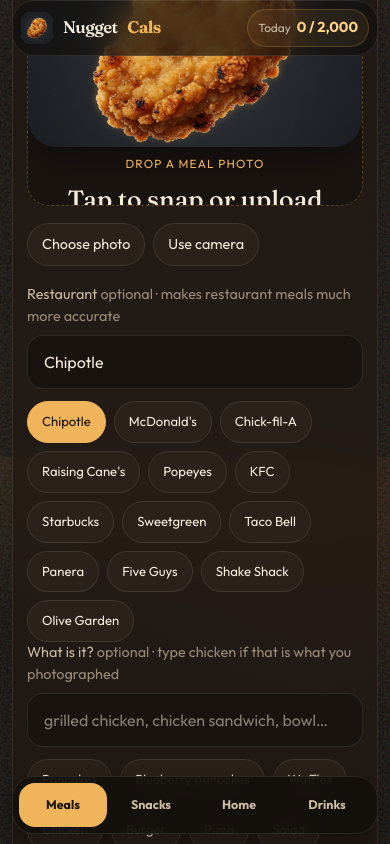
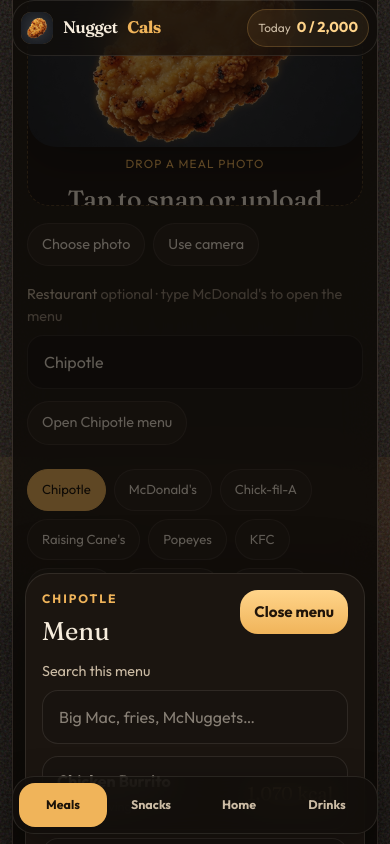
Before and after one commit to FrenchyX10/nuggetcals, a Next.js app: page / in a window 390 px wide. Both pictures are taken after a click on the button "Chipotle". Shown: the part 1231-2075 px from the top of the page. Built offline with nearby package versions, Linux system fonts and the light colour scheme.

Commit message:
Add restaurant autocomplete that opens the chain menu.
Type McDonald's and the official items pop up. Tap one to log it, or Close menu if the meal is not listed. The sheet is sized for phones.

```diff
--- a/app/globals.css
+++ b/app/globals.css
@@ -1022,6 +1022,154 @@
   }
 }
 
+.resto-picker {
+  position: relative;
+  margin-bottom: 12px;
+}
+
+.suggest-list {
+  position: absolute;
+  left: 0;
+  right: 0;
+  z-index: 25;
+  max-height: 240px;
+  overflow: auto;
+  margin: -6px 0 12px;
+  padding: 6px;
+  list-style: none;
+  border: 1px solid var(--line);
+  border-radius: 16px;
+  background: #1b1510;
+  box-shadow: var(--shadow);
+}
+
+.suggest-list button {
+  width: 100%;
+  min-height: 44px;
+  border: 0;
+  border-radius: 12px;
+  background: transparent;
+  color: var(--ink);
+  padding: 10px 12px;
+  text-align: left;
+  cursor: pointer;
+}
+
+.suggest-list button:hover,
+.suggest-list button.is-on {
+  background: rgba(240, 180, 90, 0.14);
+}
+
+.menu-open {
+  margin: 0 0 12px;
+}
+
+.menu-sheet {
+  position: fixed;
+  inset: 0;
+  z-index: 50;
+  display: grid;
+  place-items: end center;
+  padding: 12px 12px calc(12px + env(safe-area-inset-bottom));
+  background: rgba(8, 6, 4, 0.62);
+}
+
+.menu-sheet-card {
+  width: min(560px, 100%);
+  max-height: min(82dvh, 720px);
+  display: flex;
+  flex-direction: column;
+  overflow: hidden;
+  border: 1px solid var(--line);
+  border-radius: 24px 24px 18px 18px;
+  background: #1b1510;
+  box-shadow: var(--shadow);
+  padding: 16px 16px 12px;
+}
+
+.menu-sheet-head {
+  display: flex;
+  align-items: start;
+  justify-content: space-between;
+  gap: 12px;
+  margin-bottom: 10px;
+}
+
+.menu-sheet-head h2 {
+  margin: 4px 0 0;
+  font-family: var(--font-serif);
+  font-size: 1.6rem;
+}
+
+.menu-close {
+  width: auto;
+  margin: 0;
+  min-height: 44px;
+  padding: 10px 14px;
+  font-size: 0.95rem;
+}
+
+.menu-list {
+  flex: 1;
+  overflow: auto;
+  -webkit-overflow-scrolling: touch;
+  margin: 0;
+  padding: 0 0 8px;
+  list-style: none;
+}
+
+.menu-item {
+  display: flex;
+  justify-content: space-between;
+  align-items: center;
+  gap: 12px;
+  width: 100%;
+  min-height: 56px;
+  margin-bottom: 8px;
+  border: 1px solid var(--line);
+  border-radius: 16px;
+  background: #18130f;
+  color: inherit;
+  padding: 12px 14px;
+  text-align: left;
+  cursor: pointer;
+}
+
+.menu-item strong {
+  display: block;
+}
+
+.menu-item small {
+  color: var(--muted);
+  font-size: 0.8rem;
+}
+
+.menu-item em {
+  flex-shrink: 0;
+  font-family: var(--font-serif);
+  font-style: normal;
+  font-size: 1.15rem;
+  color: var(--gold-2);
+}
+
+.menu-close-bottom {
+  width: 100%;
+  min-height: 44px;
+  margin-top: 4px;
+}
+
+@media (min-width: 861px) {
+  .menu-sheet {
+    place-items: center;
+    padding: 24px;
+  }
+
+  .menu-sheet-card {
+    border-radius: 24px;
+    max-height: min(78vh, 680px);
+  }
+}
+
 .snack-workspace {
   margin-bottom: 20px;
 }
--- a/components/BitewiseApp.tsx
+++ b/components/BitewiseApp.tsx
@@ -16,9 +16,10 @@
 import { prepareImage } from "@/lib/image";
 import { confidenceLabel, grams, kcal, methodLabel } from "@/lib/format";
 import { DAILY_PLANS, loadPlan, savePlan } from "@/lib/plan";
-import type { FoodRecord } from "@/lib/nutrition-data";
+import { findRestaurant, type FoodRecord } from "@/lib/nutrition-data";
 import type { MealAnalysis } from "@/lib/schema";
 import { SiteHeader } from "@/components/SiteHeader";
+import { RestaurantPicker } from "@/components/RestaurantPicker";
 import {
   applyPortionSize,
   inferMealSize,
@@ -300,6 +301,35 @@
     setSizeHint("");
   }
 
+  function pickMenuItem(record: FoodRecord) {
+    const chain = findRestaurant(restaurant) ?? record.restaurant ?? restaurant.trim();
+    setRestaurant(chain);
+    setDishHint(record.name);
+    const nextMeal = mealFromRecord(record, chain);
+    setMeal(nextMeal);
+    const id = entryId ?? crypto.randomUUID();
+    const entry: HistoryEntry = {
+      id,
+      createdAt: new Date().toISOString(),
+      thumbnail: thumbnail ?? "/nugget.jpg",
+      mealName: nextMeal.mealName,
+      restaurant: nextMeal.restaurant ?? chain,
+      totalCalories: nextMeal.totalCalories,
+      proteinG: nextMeal.proteinG,
+      carbsG: nextMeal.carbsG,
+      fatG: nextMeal.fatG,
+      overallConfidence: nextMeal.overallConfidence,
+      servings: 1,
+      result: nextMeal,
+    };
+    setEntryId(id);
+    setServings(1);
+    setHistory(addHistory(entry));
+    window.requestAnimationFrame(() => {
+      resultsRef.current?.scrollIntoView({ behavior: "smooth", block: "start" });
+    });
+  }
+
   function pickAlternative(record: FoodRecord) {
     const nextMeal = mealFromRecord(record, restaurant.trim());
     setMeal(nextMeal);
@@ -450,17 +480,11 @@
               ) : null}
             </div>
 
-            <label className="field">
-              <span>
-                Restaurant <em>optional · makes restaurant meals much more accurate</em>
-              </span>
-              <input
-                value={restaurant}
-                onChange={(event) => setRestaurant(event.target.value)}
-                placeholder="Chipotle, Olive Garden, the diner down the street…"
-                maxLength={80}
-              />
-            </label>
+            <RestaurantPicker
+              restaurant={restaurant}
+              onRestaurant={setRestaurant}
+              onPickItem={pickMenuItem}
+            />
 
             <div className="chips" aria-label="Restaurant shortcuts">
               {RESTAURANTS.map((name) => (
--- /dev/null
+++ b/components/RestaurantPicker.tsx
@@ -0,0 +1,187 @@
+"use client";
+
+import { useEffect, useMemo, useRef, useState } from "react";
+import { kcal } from "@/lib/format";
+import {
+  findRestaurant,
+  menuFor,
+  restaurantNames,
+  type FoodRecord,
+} from "@/lib/nutrition-data";
+
+export function RestaurantPicker({
+  restaurant,
+  onRestaurant,
+  onPickItem,
+}: {
+  restaurant: string;
+  onRestaurant: (value: string) => void;
+  onPickItem: (item: FoodRecord) => void;
+}) {
+  const [suggestOpen, setSuggestOpen] = useState(false);
+  const [menuOpen, setMenuOpen] = useState(false);
+  const [menuQuery, setMenuQuery] = useState("");
+  const openedFor = useRef("");
+  const boxRef = useRef<HTMLDivElement>(null);
+
+  const matched = findRestaurant(restaurant);
+  const names = useMemo(() => restaurantNames().sort(), []);
+  const suggestions = useMemo(() => {
+    const needle = restaurant.trim().toLowerCase();
+    if (!needle) return names;
+    return names.filter((name) => {
+      const lower = name.toLowerCase();
+      return (
+        lower.includes(needle) ||
+        needle.includes(lower) ||
+        findRestaurant(restaurant) === name
+      );
+    });
+  }, [restaurant, names]);
+
+  const menu = useMemo(() => {
+    if (!matched) return [];
+    const items = menuFor(matched);
+    const needle = menuQuery.trim().toLowerCase();
+    if (!needle) return items;
+    return items.filter((item) =>
+      `${item.name} ${item.aliases.join(" ")}`.toLowerCase().includes(needle),
+    );
+  }, [matched, menuQuery]);
+
+  useEffect(() => {
+    if (matched && openedFor.current !== matched) {
+      openedFor.current = matched;
+      setMenuOpen(true);
+      setMenuQuery("");
+      setSuggestOpen(false);
+    }
+    if (!matched) openedFor.current = "";
+  }, [matched]);
+
+  useEffect(() => {
+    function onDoc(event: MouseEvent) {
+      if (!boxRef.current?.contains(event.target as Node)) {
+        setSuggestOpen(false);
+      }
+    }
+    document.addEventListener("mousedown", onDoc);
+    return () => document.removeEventListener("mousedown", onDoc);
+  }, []);
+
+  function chooseRestaurant(name: string) {
+    onRestaurant(name);
+    setSuggestOpen(false);
+    openedFor.current = "";
+  }
+
+  function closeMenu() {
+    setMenuOpen(false);
+    setMenuQuery("");
+  }
+
+  return (
+    <div className="resto-picker" ref={boxRef}>
+      <label className="field">
+        <span>
+          Restaurant <em>optional · type McDonald&apos;s to open the menu</em>
+        </span>
+        <input
+          value={restaurant}
+          onChange={(event) => {
+            onRestaurant(event.target.value);
+            setSuggestOpen(true);
+          }}
+          onFocus={() => setSuggestOpen(true)}
+          placeholder="McDonald's, Chipotle, diner…"
+          maxLength={80}
+          autoComplete="off"
+          role="combobox"
+          aria-expanded={suggestOpen}
+          aria-controls="restaurant-suggest"
+        />
+      </label>
+
+      {suggestOpen && suggestions.length > 0 ? (
+        <ul className="suggest-list" id="restaurant-suggest" role="listbox">
+          {suggestions.map((name) => (
+            <li key={name}>
+              <button
+                type="button"
+                className={matched === name ? "is-on" : undefined}
+                onClick={() => chooseRestaurant(name)}
+              >
+                {name}
+              </button>
+            </li>
+          ))}
+        </ul>
+      ) : null}
+
+      {matched ? (
+        <button
+          type="button"
+          className="ghost menu-open"
+          onClick={() => {
+            setMenuOpen(true);
+            setMenuQuery("");
+          }}
+        >
+          Open {matched} menu
+        </button>
+      ) : null}
+
+      {menuOpen && matched ? (
+        <div className="menu-sheet" role="dialog" aria-label={`${matched} menu`}>
+          <div className="menu-sheet-card">
+            <div className="menu-sheet-head">
+              <div>
+                <p className="card-kicker">{matched}</p>
+                <h2>Menu</h2>
+              </div>
+              <button type="button" className="analyze menu-close" onClick={closeMenu}>
+                Close menu
+              </button>
+            </div>
+            <label className="field">
+              <span>Search this menu</span>
+              <input
+                value={menuQuery}
+                onChange={(event) => setMenuQuery(event.target.value)}
+                placeholder="Big Mac, fries, McNuggets…"
+                autoComplete="off"
+              />
+            </label>
+            <ul className="menu-list">
+              {menu.map((item) => (
+                <li key={item.name}>
+                  <button
+                    type="button"
+                    className="menu-item"
+                    onClick={() => {
+                      onPickItem(item);
+                      closeMenu();
+                    }}
+                  >
+                    <span>
+                      <strong>{item.name}</strong>
+                      <small>{item.grams}g serving</small>
+                    </span>
+                    <em>{kcal(item.calories)} kcal</em>
+                  </button>
+                </li>
+              ))}
+            </ul>
+            {menu.length === 0 ? (
+              <p className="empty">No match on this menu. Close and type the dish yourself.</p>
+            ) : (
+              <button type="button" className="ghost menu-close-bottom" onClick={closeMenu}>
+                Meal not here? Close menu
+              </button>
+            )}
+          </div>
+        </div>
+      ) : null}
+    </div>
+  );
+}
```
